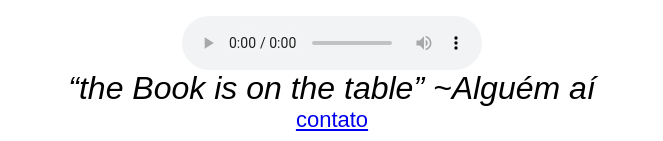
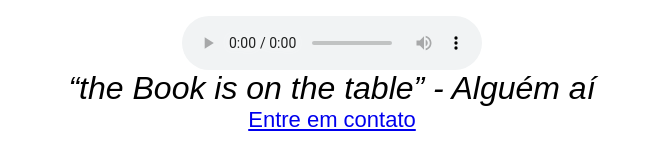
Before and after one commit to robervalgneto/Programa-o-Web-Mobile, a plain HTML site: page Exercícios Programação Web-Mobile/Minha Rotina (HTML)/index.html in a window 1280 px wide. Shown: the part 1048-1189 px from the top of the page, without its empty margins (308-971 px from the left). Drawn offline with Linux system fonts and the light colour scheme.

Commit message:
Update index.html

```diff
--- a/Exercícios Programação Web-Mobile/Minha Rotina (HTML)/index.html
+++ b/Exercícios Programação Web-Mobile/Minha Rotina (HTML)/index.html
@@ -32,10 +32,10 @@
 			  </audio> <br>
 			</div>
 		<div class = "Frase">
-		<i> “the Book is on the table” ~Alguém aí</i> <br>
+		<i> “the Book is on the table” - Alguém aí</i> <br>
 		</div>
 		<div class = link-contato>
-		<a href="/contato.html">contato</a>
+		<a href="/contato.html">Entre em contato</a>
 		</div>
 	</div>
 
```
